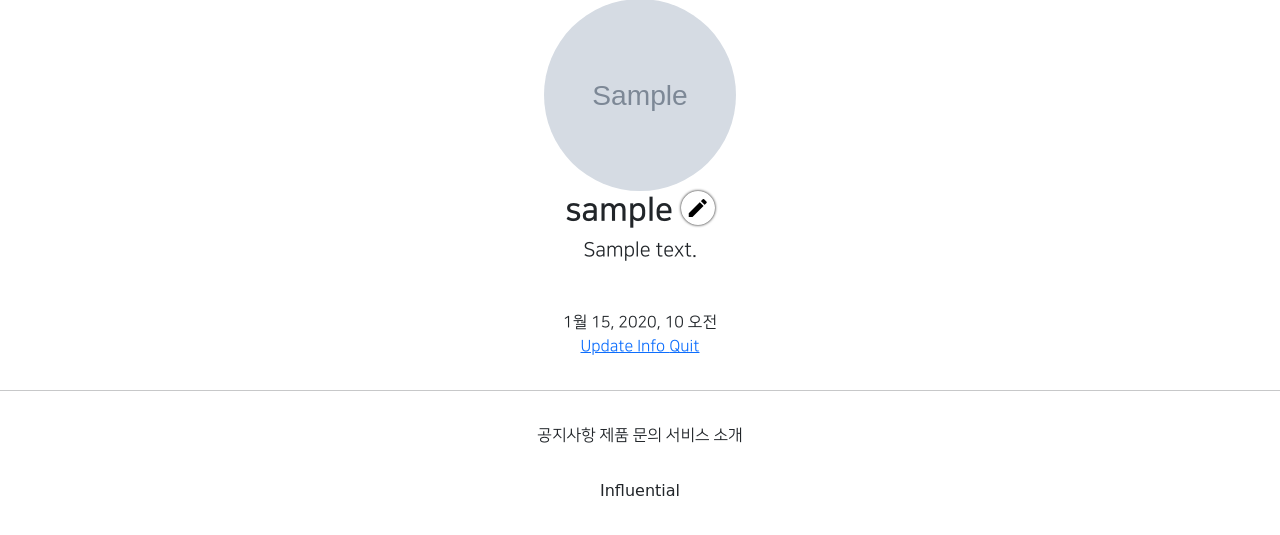
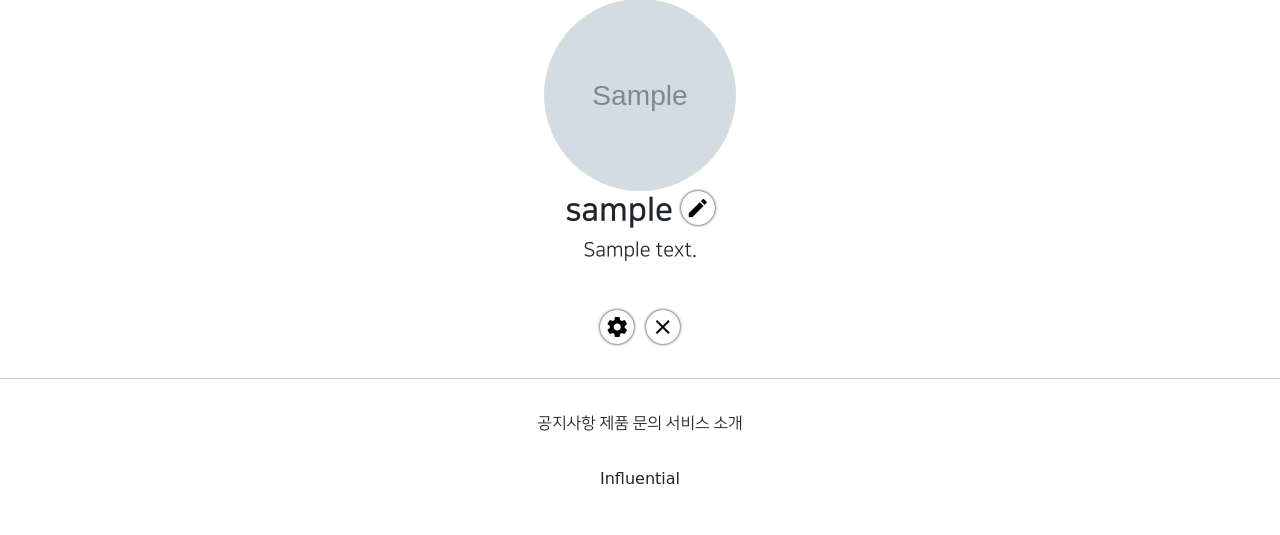
Before and after one commit to hokoro/cheon01copy, a Django app: page /accountsapp/detail/1 in a window 1280 px wide. Shown: the part 250-785 px from the top of the page. Run offline with Django 3.2, Linux system fonts and the light colour scheme; a user stored in the database is signed in; tables that the repository leaves empty hold one stand-in row (values such as "Sample post"); grey boxes marked "Sample" are stand-in pictures; parts of the project's set-up code (start-up, migrations or seed data) failed here and were passed over; some libraries are stand-ins or nearby versions; some web fonts are replaced.

Commit message:
7-29 copycommit2

```diff
--- a/accountsappcopy/templates/accountsapp/detail.html
+++ b/accountsappcopy/templates/accountsapp/detail.html
@@ -22,16 +22,14 @@
             </h4>
             {% endif %}
         </div>
-        <div>
-                {{ target_user.date_joined }} {# 계정의 가입 일자를 출력  #}
-        </div>
+
         {% if user == target_user %} {# 로그 아웃 된 창에서 다시 돌아가는걸 방지 하기 위해  #}
         <div>
-            <a href = '{% url 'accountsapp:update' pk=target_user.pk %}'>
-                Update Info
+            <a href = '{% url 'accountsapp:update' pk=target_user.pk %}' class = "material-icons round_button mx-1">
+                settings
             </a>
-            <a href = '{% url 'accountsapp:delete' pk=target_user.pk %}'>
-                Quit
+            <a href = '{% url 'accountsapp:delete' pk=target_user.pk %}' class = "material-icons round_button mx-1">
+                close
             </a>
         </div>
         {% endif %}
--- a/static/base.css
+++ b/static/base.css
@@ -35,6 +35,7 @@
     box-shadow: 0 0 3px black;
     border-radius: 20rem;
     padding:0.3rem;
+    /*    */
 }
 .round_button:hover{
     color:dimgray;
```
